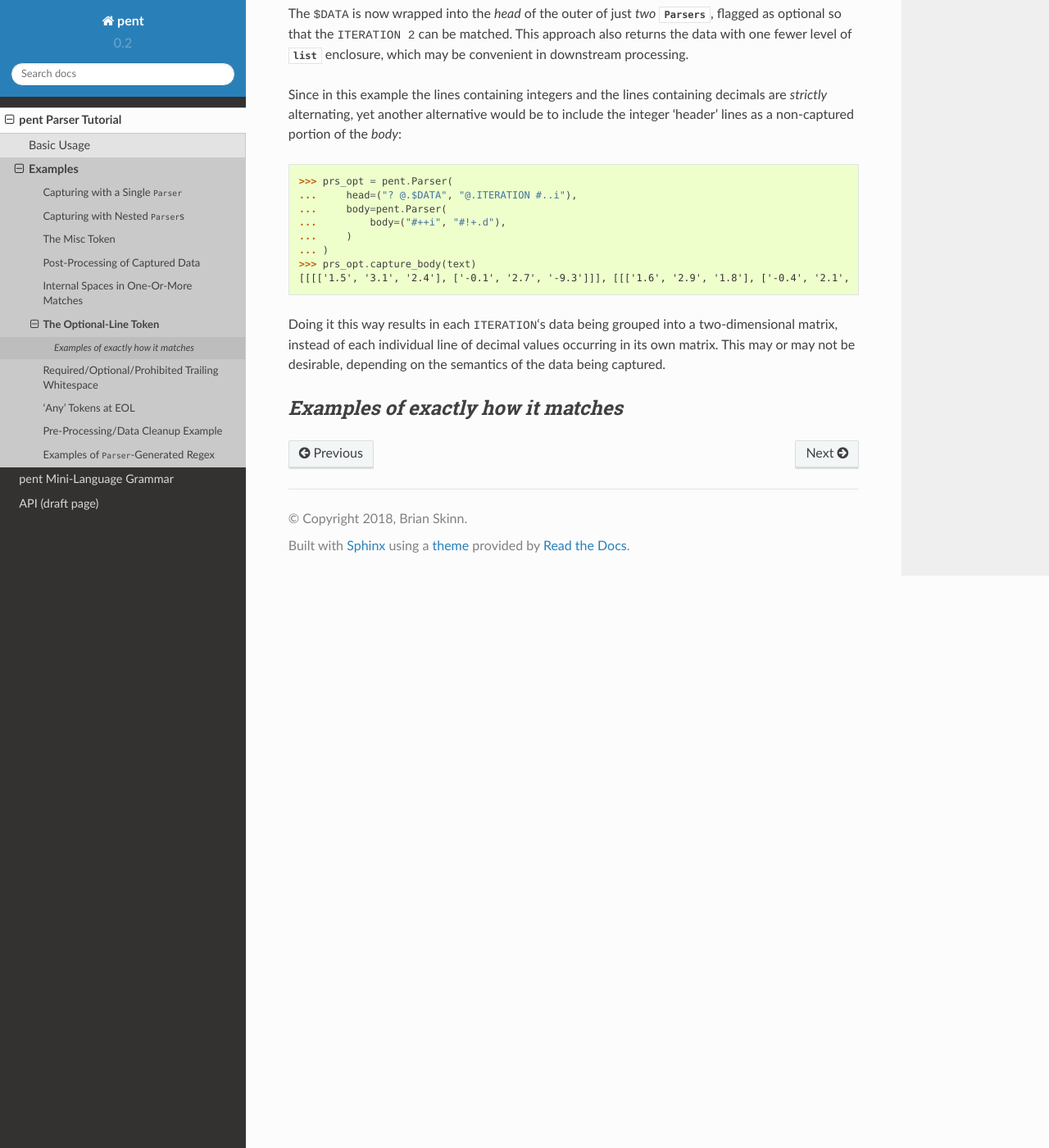
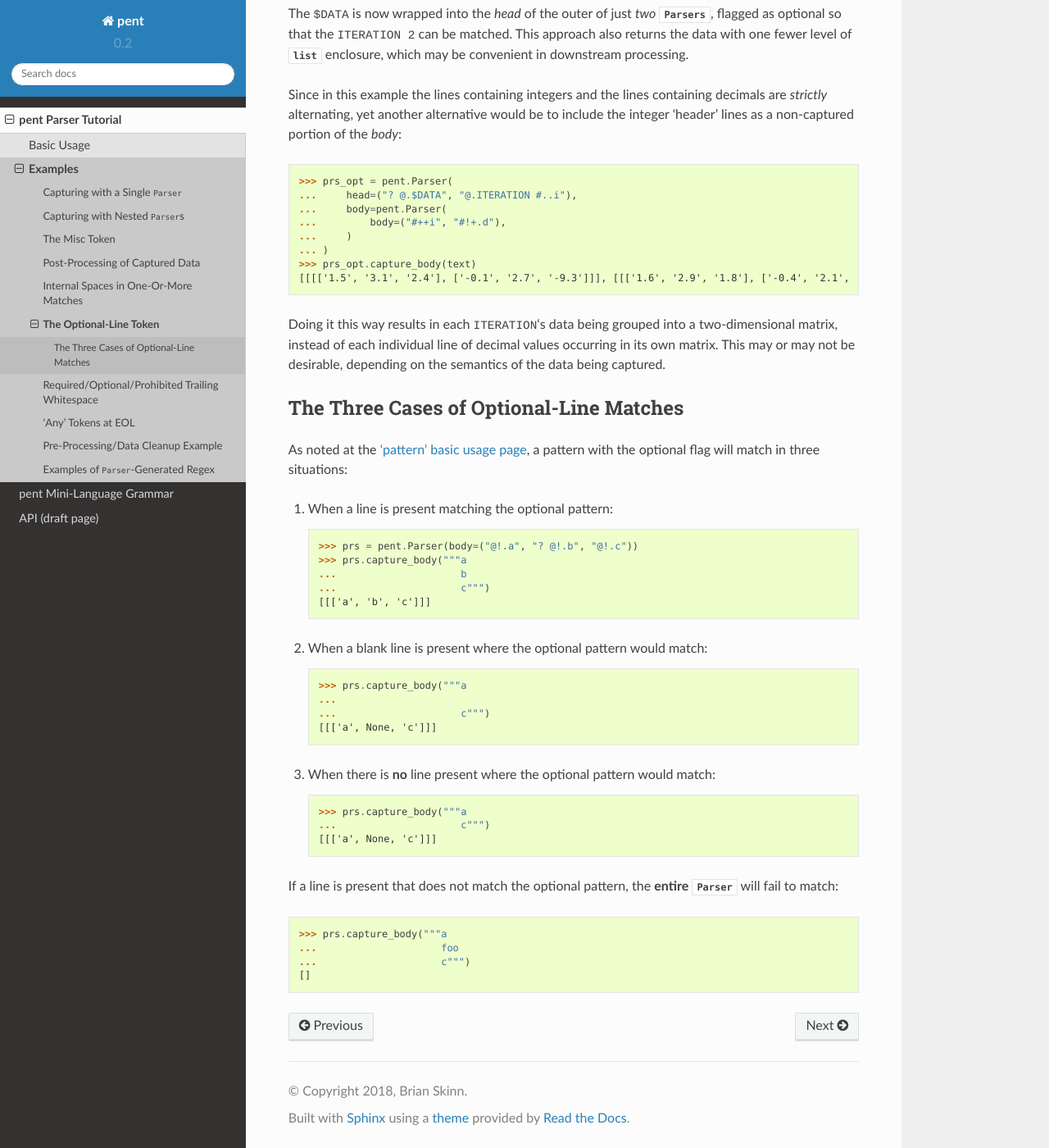
Before and after one commit to bskinn/pent, a Sphinx documentation site: the page built from doc/source/tutorial/examples/optional_line.rst, in a window 1280 px wide and 1400 px high, scrolled down 1118 px. Shown: the whole window at 82% size. Built offline with Sphinx 7.4.7 and the Read the Docs theme 2.0.0, drawn with Linux system fonts in a browser that asks for light colours; some of the changed text lies outside the part shown.

Commit message:
Buff patterns.rst; Complete optline example
Also start a bit on parser.rst.

[skip ci]

```diff
--- a/doc/source/tutorial/examples/optional_line.rst
+++ b/doc/source/tutorial/examples/optional_line.rst
@@ -5,10 +5,10 @@ The Optional-Line Token
 
 In some situations, data is output in a fashion such
 that a line of, e.g., header text is present in
-some cases but not others. Take the following
-fictitious example:
+some parts of the content of interest, but not others.
+Take the following fictitious example:
 
-.. doctest:: optional_line
+.. doctest:: main
 
     >>> text = dedent("""
     ...     $DATA
@@ -90,6 +90,48 @@ matrix. This may or may not be desirable, depending on the
 semantics of the data being captured.
 
 
+.. _tutorial-examples-optline-threetypes:
 
-*Examples of exactly how it matches*
-------------------------------------
+The Three Cases of Optional-Line Matches
+----------------------------------------
+
+As noted at the
+:ref:`'pattern' basic usage page <tutorial-basics-patterns-optionallineflag>`,
+a pattern with the optional flag will match in three situations:
+
+1. When a line is present matching the optional pattern:
+
+   .. doctest:: match_types
+
+       >>> prs = pent.Parser(body=("@!.a", "? @!.b", "@!.c"))
+       >>> prs.capture_body("""a
+       ...                     b
+       ...                     c""")
+       [[['a', 'b', 'c']]]
+
+2. When a blank line is present where the optional pattern would match:
+
+   .. doctest:: match_types
+
+       >>> prs.capture_body("""a
+       ...
+       ...                     c""")
+       [[['a', None, 'c']]]
+
+3. When there is **no** line present where the optional pattern would match:
+
+   .. doctest:: match_types
+
+       >>> prs.capture_body("""a
+       ...                     c""")
+       [[['a', None, 'c']]]
+
+If a line is present that does not match the optional pattern,
+the **entire** |Parser| will fail to match:
+
+.. doctest:: match_types
+
+    >>> prs.capture_body("""a
+    ...                     foo
+    ...                     c""")
+    []
```
Also changed, not shown: other parts of doc/source/tutorial/examples/optional_line.rst (+3 -3 lines), doc/source/tutorial/basics/parser.rst (+7 -0 lines), doc/source/tutorial/basics/patterns.rst (+10 -3 lines).
